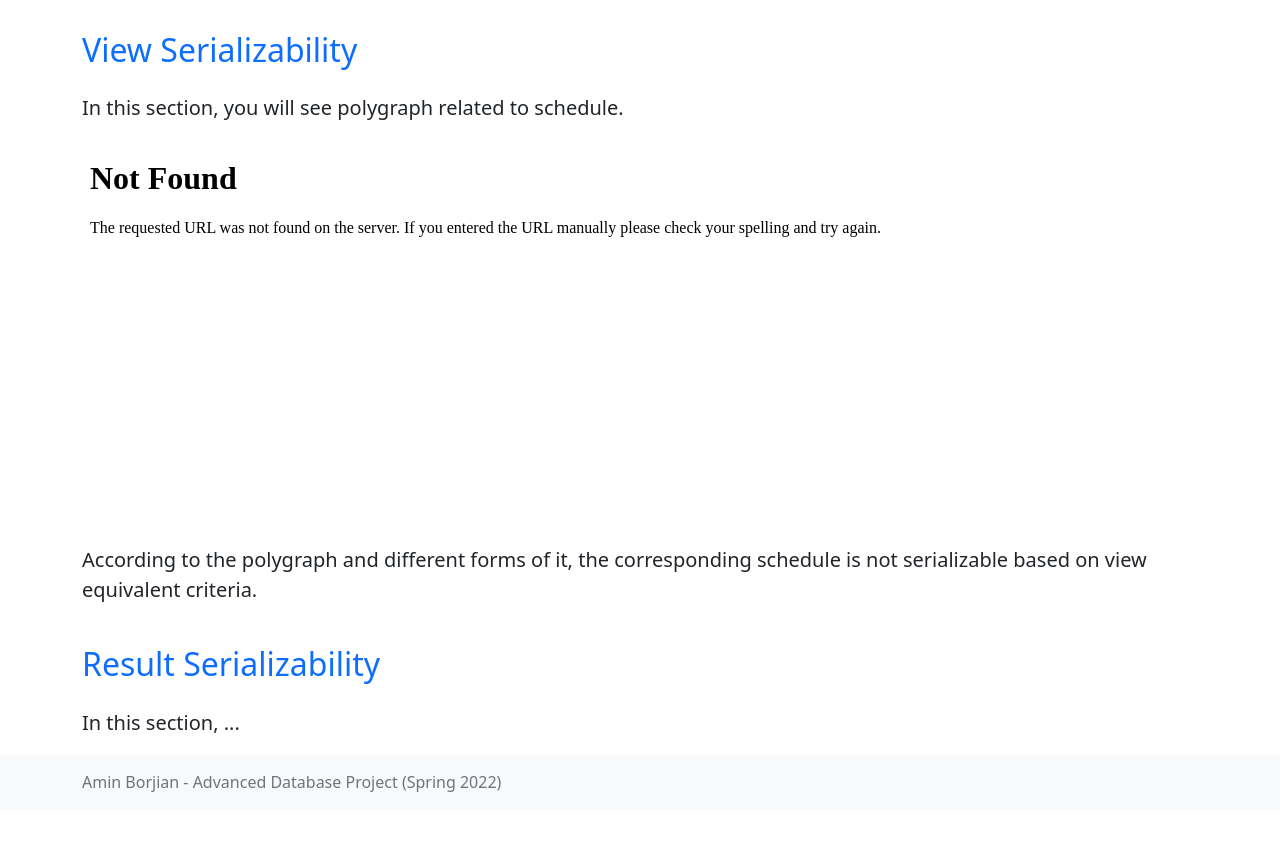
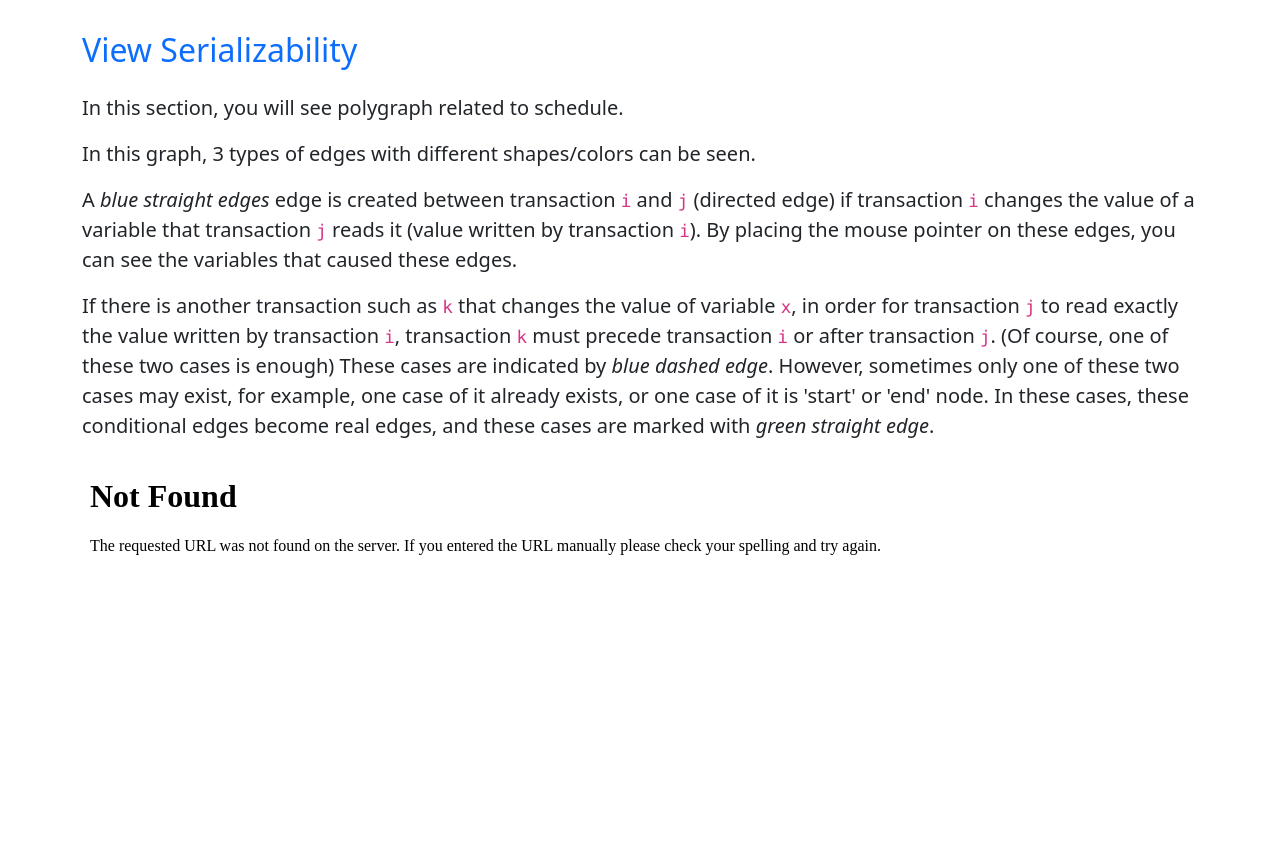
Before and after one commit to Borjianamin98/Database-Serializability, a Python web app: template html/templates/index.j2.html in a window 1280 px wide. Shown: the part 1102-1958 px from the top of the page. Before the commit the page ends 1894 px from the top, so only its background shows below. Run offline with Jinja, Linux system fonts and the light colour scheme; the template is opened without the code that fills it, so the values that code supplies are empty.

Commit message:
Complete view serializability checkings
  + Improve performance of view serializability
  + Some improvements in UI

```diff
--- a/app.py
+++ b/app.py
@@ -24,7 +24,10 @@
 
     view_serializability = ViewSerializability(schedule)
     view_serializability.calculate_polygraph()
-    is_view_serializable = view_serializability.is_view_serializable()
+    if not is_conflict_serializable and len(view_serializability.get_transactions_with_blind_write()) == 0:
+        is_view_serializable = False
+    else:
+        is_view_serializable = view_serializability.is_view_serializable()
     view_serializable_schedule = None
     if is_view_serializable:
         view_serializable_schedule = view_serializability.get_serializable_schedule()
--- a/html/templates/index.j2.html
+++ b/html/templates/index.j2.html
@@ -104,8 +104,23 @@
         <a id="view_serializability" href="#view_serializability" class="h2 text-decoration-none my-4">
             View Serializability
         </a>
+        <p class="lead">In this section, you will see polygraph related to schedule.</p>
+        <p class="lead">In this graph, 3 types of edges with different shapes/colors can be seen.</p>
         <p class="lead">
-            In this section, you will see polygraph related to schedule. <br/>
+            A <em><strong>blue straight edges</strong></em> edge is created between transaction
+            <code>i</code> and <code>j</code> (directed edge) if transaction <code>i</code> changes the value of
+            a variable that transaction <code>j</code> reads it (value written by transaction <code>i</code>).
+            By placing the mouse pointer on these edges, you can see the variables that caused these edges.
+        </p>
+        <p class="lead">
+            If there is another transaction such as <code>k</code> that changes the value of variable
+            <code>x</code>, in order for transaction <code>j</code> to read exactly the value written by
+            transaction <code>i</code>, transaction <code>k</code> must precede transaction <code>i</code> or
+            after transaction <code>j</code>. (Of course, one of these two cases is enough) These cases are
+            indicated by <em><strong>blue dashed edge</strong></em>. However, sometimes only one of these
+            two cases may exist, for example, one case of it already exists, or one case of it is 'start'
+            or 'end' node. In these cases, these conditional edges become real edges, and these cases are
+            marked with <em><strong>green straight edge</strong></em>.
         </p>
         {{ embeded_graph(polygraph_file_name) | indent(8) }}
         {%- if not is_view_serializable %}
--- a/schedule/schedule.py
+++ b/schedule/schedule.py
@@ -38,12 +38,12 @@
     def get_schedule_transactions(self) -> KeysView[int]:
         return self.transaction_operations.keys()
 
-    def get_schedule_non_arithmetic_operations(self) -> List[Tuple[int, Operation]]:
+    def get_non_arithmetic_operations_of_schedule(self) -> List[Tuple[int, Operation]]:
         for transaction_number, operation in self.schedule_operations:
             if not operation.is_arithmetic():
                 yield transaction_number, operation
 
-    def get_non_arithmetic_operations(self) -> dict[int, List[Operation]]:
+    def get_non_arithmetic_operations_of_all_transactions(self) -> dict[int, List[Operation]]:
         return {t: Schedule.__non_arithmetic_operations(ops) for t, ops in self.transaction_operations.items()}
 
     @staticmethod
--- a/serializability/conflict_serializability.py
+++ b/serializability/conflict_serializability.py
@@ -23,12 +23,12 @@
         # noinspection PyTypeChecker
         transaction_states: dict[int, Tuple[int, int, List[Operation]]] = {
             t: [0, len(operations), operations] for t, operations in
-            self.schedule.get_non_arithmetic_operations().items() if
+            self.schedule.get_non_arithmetic_operations_of_all_transactions().items() if
             len(operations) != 0
         }
 
         preceding_graph: nx.DiGraph = nx.DiGraph()
-        for cur_t, operation in self.schedule.get_schedule_non_arithmetic_operations():
+        for cur_t, operation in self.schedule.get_non_arithmetic_operations_of_schedule():
             transaction_states[cur_t][0] += 1
             preceding_graph.add_node(cur_t)
 
--- a/utility/network_utility.py
+++ b/utility/network_utility.py
@@ -1,5 +1,7 @@
 import networkx as nx
 from pyvis.network import Network
+
+from utility.string_utility import shorten_long_string
 
 
 def create_network_from_nx(graph: nx.Graph) -> Network:
@@ -7,7 +9,7 @@
     for node in graph.nodes:
         net.add_node(node, shape="circle")
     for source, target, data in graph.edges(data=True):
-        converted_data = {k: str(v) for k, v in data.items()}
+        converted_data = {k: shorten_long_string(str(v)) for k, v in data.items()}
         net.add_edge(source, target, **converted_data)
 
     # Note: Active below line if you want to check modifying physic attributes
--- a/utility/string_utility.py
+++ b/utility/string_utility.py
@@ -1,10 +1,14 @@
 import re
 
 
-def remove_spaces(input_string: str):
+def remove_spaces(input_string: str) -> str:
     """
     Remove spaces from given input string
     :param input_string: input string
     :return: input string while all spaces removed
     """
     return re.sub(r"\s+", "", input_string)
+
+
+def shorten_long_string(input_string: str) -> str:
+    return (input_string[:20] + "...") if len(input_string) > 20 else input_string
```
Also changed, not shown: html/index.html (+17 -4 lines), serializability/view_serializability.py (+20 -5 lines).
